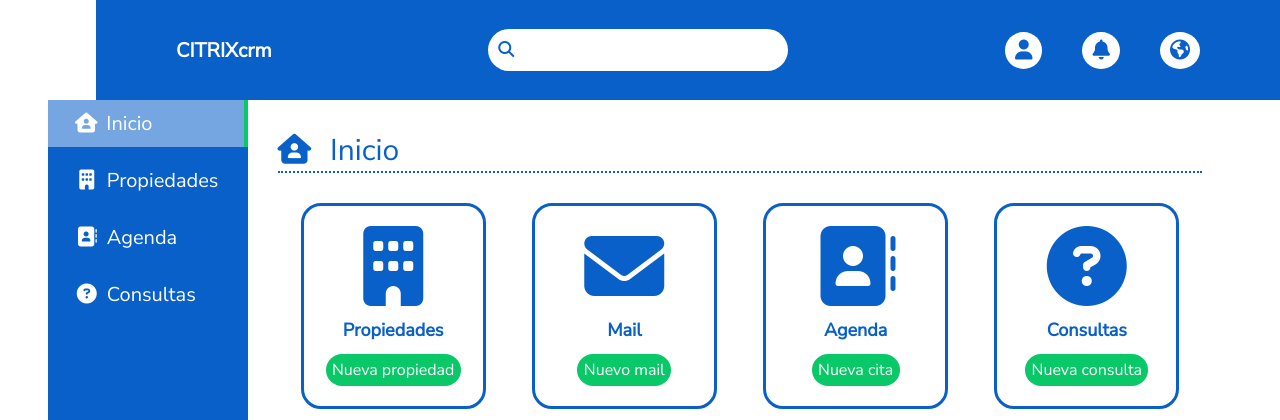
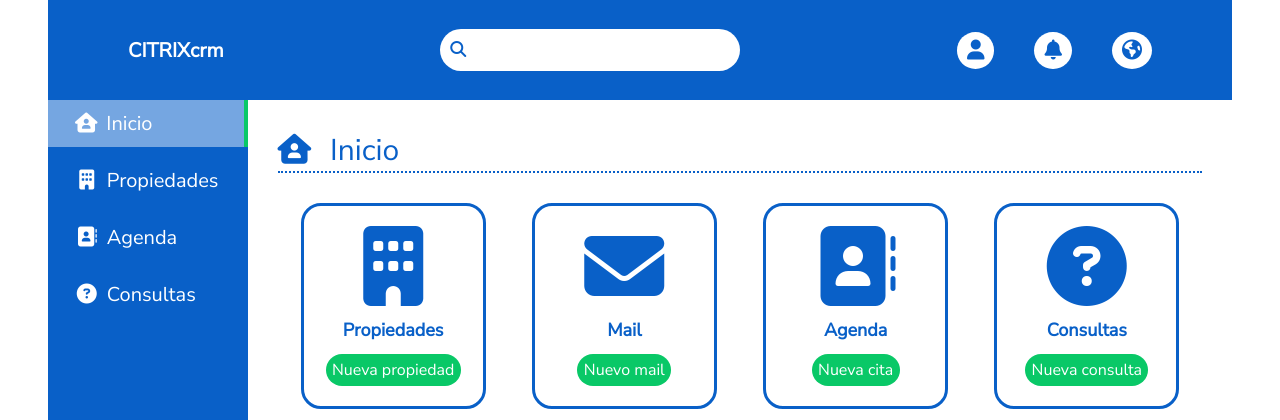
Before and after one commit to luissgrimaldi/citrixCRM, a PHP site: page / in a window 1280 px wide. Shown: the top 420 px of the page. Run offline with PHP 8.4, Linux system fonts and the light colour scheme; some libraries are stand-ins or nearby versions.

Commit message:
Update index.css

```diff
--- a/index.css
+++ b/index.css
@@ -71,7 +71,7 @@ a{
     background-color: var(--color-principal-header);
     position: fixed;
     top: 0;
-    right: 0;
+    right: 3em;
     z-index: 999;
 }
 .header__container{
```
